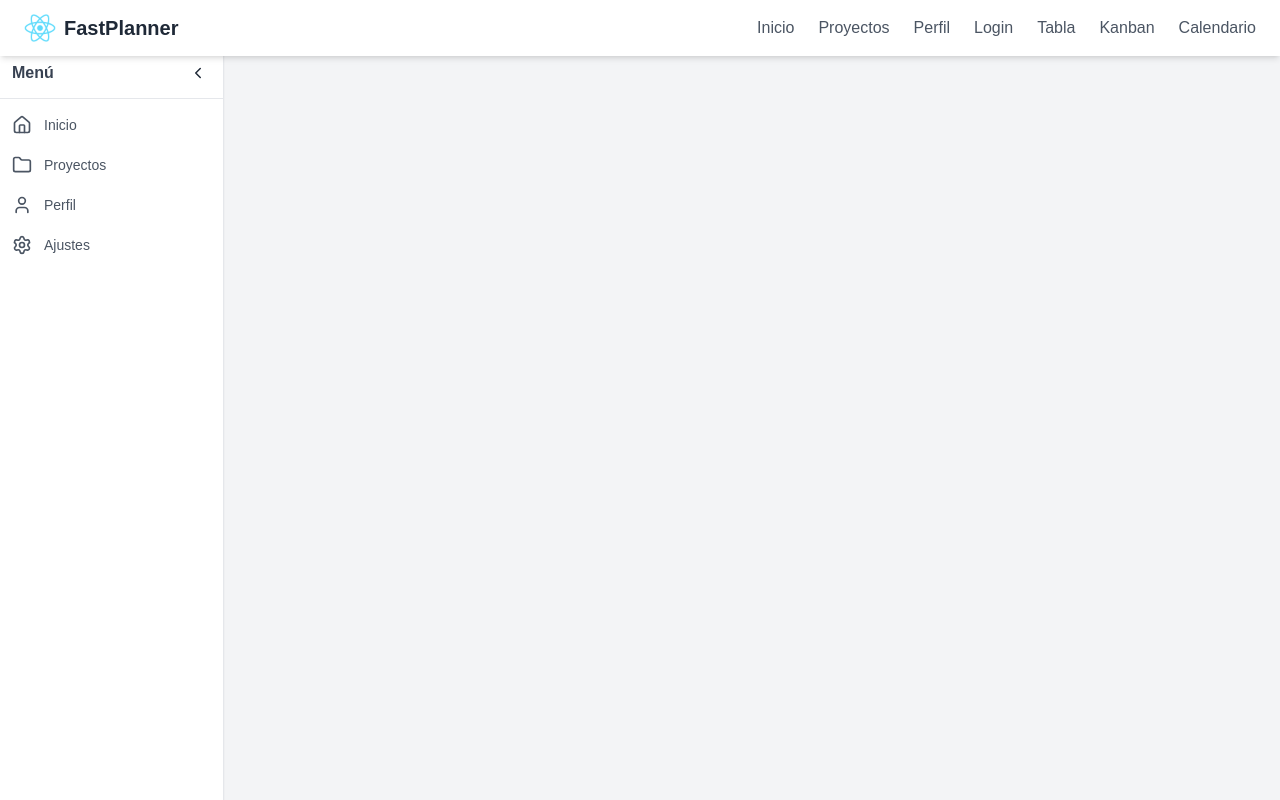
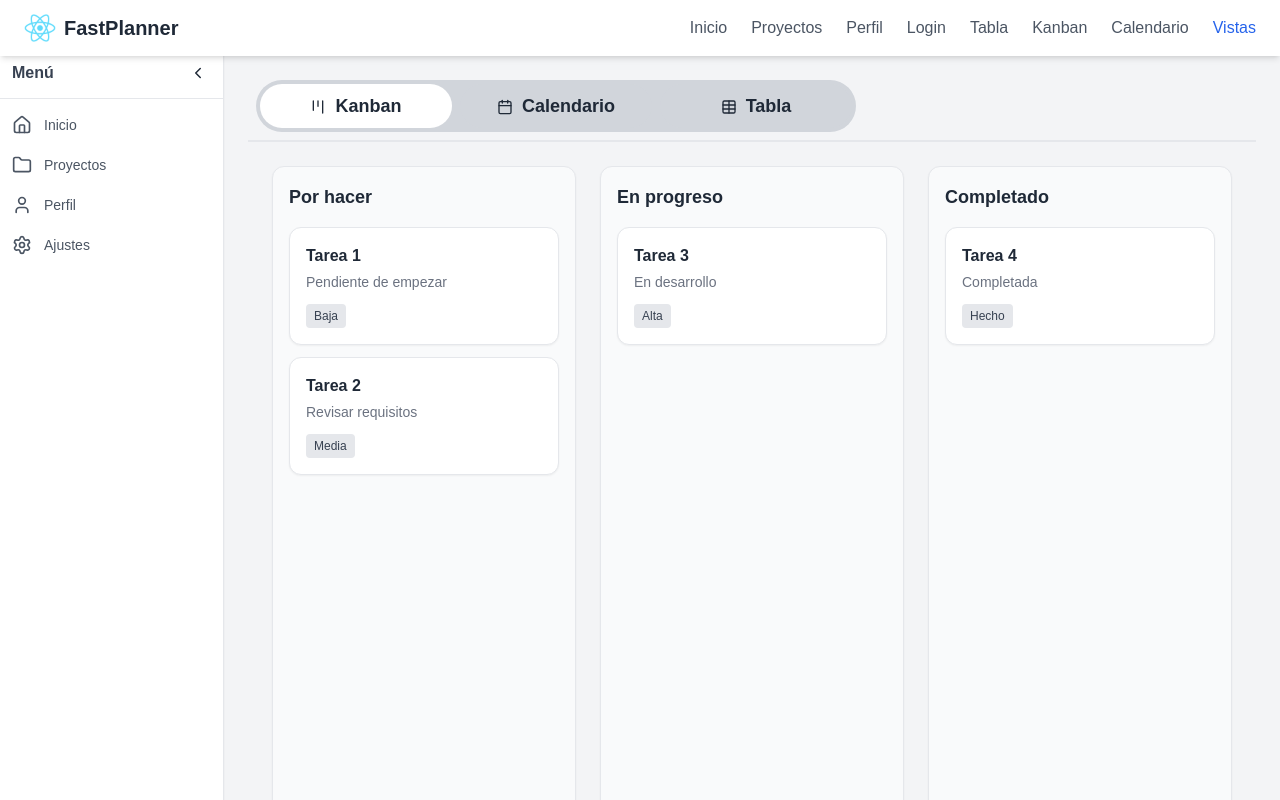
Before and after one commit to JorgeFierroo/FastPlanner, a React (Create React App) app in the folder frontend/: page /Vistas in a window 1280 px wide. Shown: the top 800 px of the page. Built offline with nearby package versions, Linux system fonts and the light colour scheme; the HTML template or start-up script is replaced by a standard one.

Commit message:
Boton para cambiar de vista version 1

```diff
--- a/frontend/src/App.tsx
+++ b/frontend/src/App.tsx
@@ -10,6 +10,7 @@ import HomePage from "./pages/HomePage";
 import Tabla from "./pages/Tabla";
 import TestCalendar from "./pages/TestCalendar";
 import { KanbanBoard } from "./components/KanbanBoard";
+import Vistas from "./pages/Vistas";
 
 function App() {
   return (
@@ -25,6 +26,7 @@ function App() {
           <Route path="/Tabla" element={<   Tabla       />} />
           <Route path="/KanbanBoard" element={<   KanbanBoard       />} />
           <Route path="/TestCalendar" element={<   TestCalendar       />} />
+          <Route path="/Vistas" element={<   Vistas       />} />
         </Routes>
       </Layout>
     </Router>
--- a/frontend/src/components/Navigation.tsx
+++ b/frontend/src/components/Navigation.tsx
@@ -11,7 +11,8 @@ const Navigation: React.FC = () => {
     { path: "/login", label: "Login" },
     { path: "/Tabla", label: "Tabla"},
     { path: "/KanbanBoard", label: "Kanban"},
-    { path: "/TestCalendar", label: "Calendario"}
+    { path: "/TestCalendar", label: "Calendario"},
+    { path: "/Vistas", label: "Vistas"}
   ];
 
   return (
--- /dev/null
+++ b/frontend/src/components/ViewModeSelect.tsx
@@ -0,0 +1,33 @@
+import { Calendar, Table, Kanban } from "lucide-react";
+
+type ViewModeSelectProps = {
+    currentMode: "Tabla" | "Calendario" | "Kanban";
+    onClick: (mode: "Tabla" | "Calendario" | "Kanban") => void;
+};
+
+export default function ViewModeSelect({ currentMode, onClick }: ViewModeSelectProps) {
+    return (
+        <div className="flex p-2 border-b-2 w-full justify-left space-x-4">
+            <div className="text-lg font-semibold self-center rounded-full bg-gray-300 p-1 flex gap-2">
+                <button
+                    className={`px-4 rounded-full py-2 w-48 transition-all ${currentMode === "Kanban" ? "bg-white" : "bg-gray-300"}`}
+                    onClick={() => onClick("Kanban")}
+                >
+                    <Kanban className="w-4 h-4 inline mr-1" /> Kanban
+                </button>
+                <button
+                    className={`px-4 rounded-full py-2 w-48 transition-all ${currentMode === "Calendario" ? "bg-white" : "bg-gray-300"}`}
+                    onClick={() => onClick("Calendario")}
+                >
+                    <Calendar className="w-4 h-4 inline mr-1" /> Calendario
+                </button>
+                <button
+                    className={`px-4 rounded-full py-2 w-48 transition-all ${currentMode === "Tabla" ? "bg-white" : "bg-gray-300"}`}
+                    onClick={() => onClick("Tabla")}
+                >
+                    <Table className="w-4 h-4 inline mr-1" /> Tabla
+                </button>
+            </div>
+        </div>
+    );
+}
--- /dev/null
+++ b/frontend/src/pages/Vistas.tsx
@@ -0,0 +1,21 @@
+import TestCalendar from "./TestCalendar";
+import { KanbanBoard } from "../components/KanbanBoard";
+import Tabla from "./Tabla";
+import ViewModeSelect from "../components/ViewModeSelect";
+import { useState } from "react";
+
+export default function Vistas() {
+    const [currentMode, setCurrentMode] = useState<"Tabla" | "Calendario" | "Kanban">("Kanban");
+    const handleModeChange = (mode: "Tabla" | "Calendario" | "Kanban") => {
+        setCurrentMode(mode);
+    }
+
+    return (
+        <div>
+            <ViewModeSelect currentMode={currentMode} onClick={handleModeChange} />
+            {currentMode === "Tabla" && <Tabla />}
+            {currentMode === "Calendario" && <TestCalendar />}
+            {currentMode === "Kanban" && <KanbanBoard />}
+        </div>
+    );
+}
```
